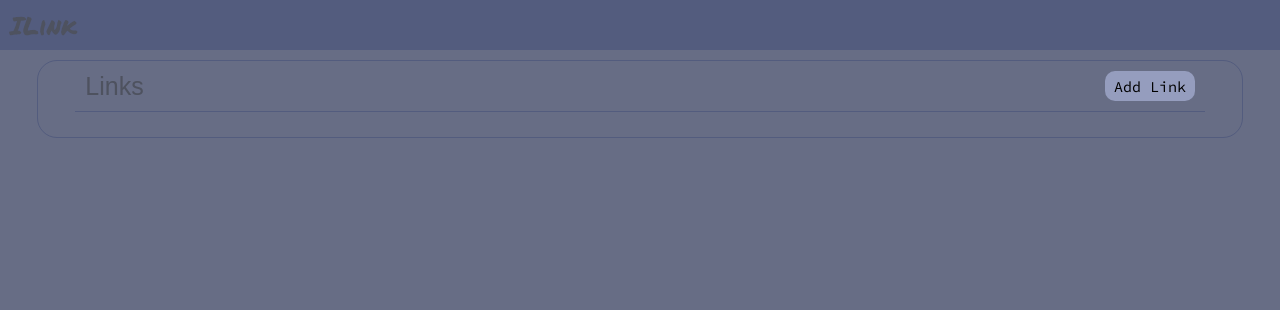
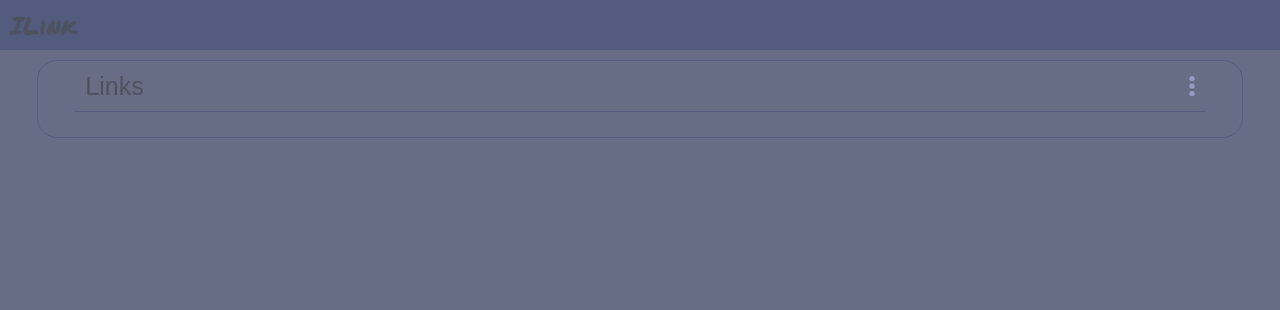
Before and after one commit to gabrielsrs/ILinks, a web app: file src/templates/link.html in a window 1280 px wide. Shown: the top 310 px of the page. Run offline with its HTML, style and script files only (its server is not run), Linux system fonts and the light colour scheme.

Commit message:
add the button to import/export

```diff
--- a/src/static/css/link.css
+++ b/src/static/css/link.css
@@ -70,6 +70,13 @@ main {
     justify-content: space-between;
     align-items: center;
     width: 94%;
+    user-select: none;
+    position: relative;
+}
+
+#menu-link svg {
+    padding: 10px;
+    cursor: pointer;
 }
 
 #title-header-link {
@@ -84,10 +91,23 @@ main {
     color: #4e525f;
 }
 
+#header-left-content {
+    display: flex;
+    flex-direction: row;
+    align-items: center;
+    position: absolute;
+    right: 26px;
+    overflow: hidden;
+    border-radius: 50px;
+}
+
+#settings {
+    position: relative;
+    transition: all 2s ease-in-out;
+}
+
 .func-btn {
-    display: flex;
-    align-items: center;
-    justify-content: center;
+    display: inline;
     width: 90px;
     height: 30px;
     padding: 3px;
@@ -100,7 +120,7 @@ main {
     font-family: 'Source Code Pro', monospace;
     text-decoration: none;
     cursor: pointer;
-    transition: all 300ms cubic-bezier(.23, 1, 0.32, 1);
+    transition: all 5s cubic-bezier(.23, 1, 0.32, 1);
     user-select: none;
     -webkit-user-select: none;
     touch-action: manipulation;
--- /dev/null
+++ b/src/static/javascript/settings.js
@@ -0,0 +1,6 @@
+const openSettings = document.querySelector("#settings-icon")
+const settings = document.querySelector("#settings")
+
+openSettings.addEventListener("click", () => {
+    settings.style.right == '-500px'? settings.style.right='0': settings.style.right='-500px'
+})
--- a/src/templates/link.html
+++ b/src/templates/link.html
@@ -75,7 +75,14 @@
                         <div id="title-header-link">
                             <span>Links</span>
                         </div>
-                        <button id="add-link-btn" class="func-btn" type="button">Add Link</button>
+                        <div id="header-left-content">
+                            <div id="settings" style="right: -500px;">
+                                <button id="add-link-btn" class="func-btn" type="button">New Link</button>
+                                <button id="Import-link-btn" class="func-btn" type="button">Import</button>
+                                <button id="Export-link-btn" class="func-btn" type="button">Export</button>
+                            </div>
+                        </div>
+                        <svg id="settings-icon" xmlns="http://www.w3.org/2000/svg" height="1.5em" viewBox="0 0 128 512"><style>svg{fill:#959dbe}</style><path d="M64 360a56 56 0 1 0 0 112 56 56 0 1 0 0-112zm0-160a56 56 0 1 0 0 112 56 56 0 1 0 0-112zM120 96A56 56 0 1 0 8 96a56 56 0 1 0 112 0z"/></svg>
                     </div>
                 </div>
                 <div id="cards-grid"></div>
@@ -83,5 +90,6 @@
         </section>
     </main>
     <script type="text/javascript" src="../static/javascript/link.js"></script>
+    <script type="text/javascript" src="../static/javascript/settings.js"></script>
 </body>
 </html>
```
Also changed, not shown: src/static/javascript/link.js (+30 -25 lines).
